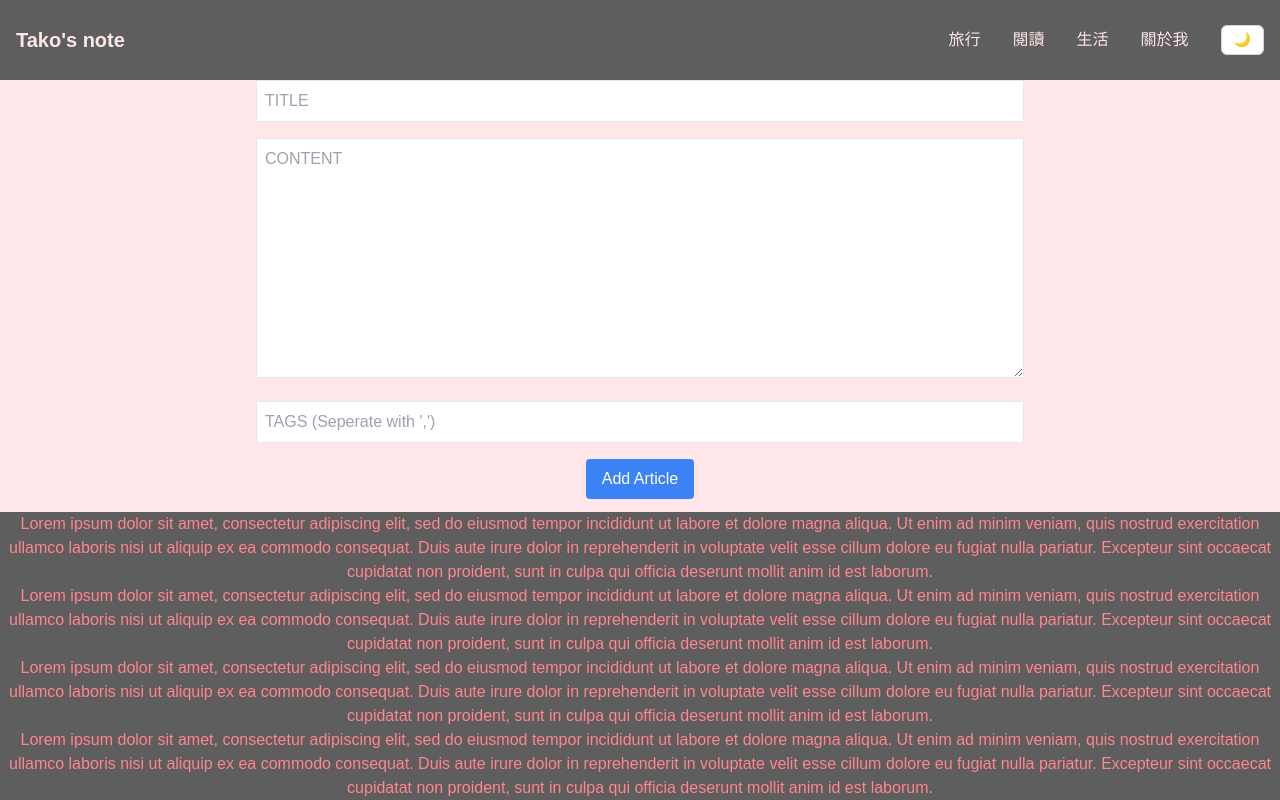
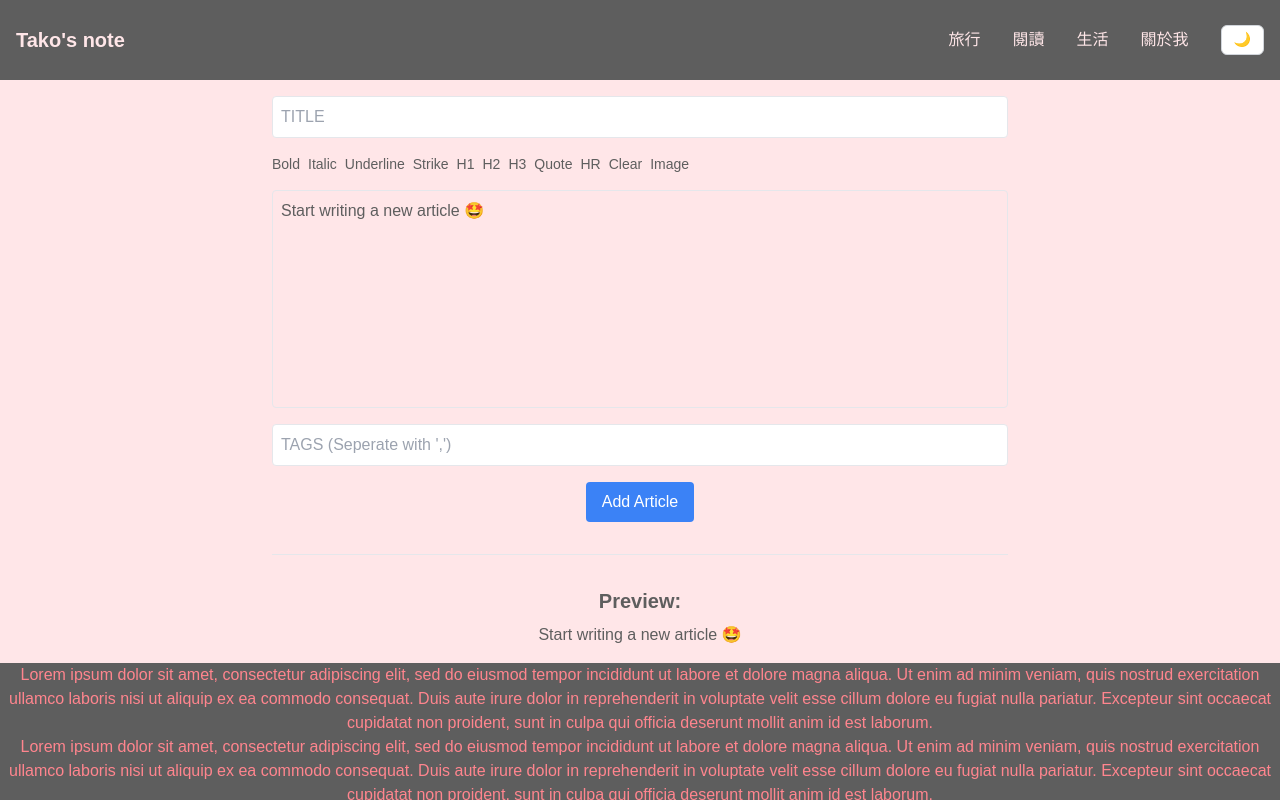
Before and after one commit to Jenny-jw/mern-blog, a React (Vite) app in the folder frontend/vite_blog/: page /new in a window 1280 px wide. Built offline with nearby package versions, Linux system fonts and the light colour scheme; a web font is replaced by a local one.

Commit message:
Edit NewPost page

```diff
--- a/frontend/vite_blog/src/pages/NewPost.jsx
+++ b/frontend/vite_blog/src/pages/NewPost.jsx
@@ -1,43 +1,149 @@
 import { useState } from "react";
 import axios from "axios";
+import { EditorContent, useEditor } from "@tiptap/react";
+import StarterKit from "@tiptap/starter-kit";
+import Image from "@tiptap/extension-image";
+import Underline from "@tiptap/extension-underline";
+import Heading from "@tiptap/extension-heading";
+import Blockquote from "@tiptap/extension-blockquote";
+import HorizontalRule from "@tiptap/extension-horizontal-rule";
 
 const NewPost = () => {
   const [title, setTitle] = useState("");
-  const [content, setContent] = useState("");
   const [tags, setTags] = useState("");
+  const editor = useEditor({
+    extensions: [
+      StarterKit,
+      Image,
+      Underline,
+      Heading,
+      Blockquote,
+      HorizontalRule,
+    ],
+    content: "<p>Start writing a new article 🤩</p>",
+  });
 
   const handleSubmit = async (event) => {
     event.preventDefault();
     await axios.post("http://localhost:3000/api/posts", {
       title,
-      content,
+      content: editor?.getHTML(),
       tags: tags.split(",").map((tag) => tag.trim()),
     });
-    alert("Successfully added an article~");
+    alert("Successfully added an article~ 😉");
+  };
+
+  const addImage = () => {
+    const url = window.prompt("Enter image URL 🖼️");
+    if (url) {
+      editor?.chain().focus().setImage({ src: url }).run();
+    }
   };
 
   return (
-    <form onSubmit={handleSubmit} className="max-w-screen-md mx-auto space-y-4">
+    <div className="max-w-screen-md mx-auto space-y-8 p-4">
+      <form onSubmit={handleSubmit} className="space-y-4">
         <input
           type="text"
           placeholder="TITLE"
           value={title}
           onChange={(e) => setTitle(e.target.value)}
-        className="w-full p-2 border"
+          className="w-full p-2 border rounded"
         />
-      <textarea
-        type="text"
-        placeholder="CONTENT"
-        value={content}
-        onChange={(e) => setContent(e.target.value)}
-        className="w-full p-2 border h-60"
-      />
+        {editor && (
+          <div className="flex flex-wrap gap-2 mb-2 text-sm">
+            <button
+              onClick={() => editor.chain().focus().toggleBold().run()}
+              type="button"
+              className="btn"
+            >
+              Bold
+            </button>
+            <button
+              onClick={() => editor.chain().focus().toggleItalic().run()}
+              type="button"
+              className="btn"
+            >
+              Italic
+            </button>
+            <button
+              onClick={() => editor.chain().focus().toggleUnderline().run()}
+              type="button"
+              className="btn"
+            >
+              Underline
+            </button>
+            <button
+              onClick={() => editor.chain().focus().toggleStrike().run()}
+              type="button"
+              className="btn"
+            >
+              Strike
+            </button>
+            <button
+              onClick={() =>
+                editor.chain().focus().toggleHeading({ level: 1 }).run()
+              }
+              type="button"
+              className="btn"
+            >
+              H1
+            </button>
+            <button
+              onClick={() =>
+                editor.chain().focus().toggleHeading({ level: 2 }).run()
+              }
+              type="button"
+              className="btn"
+            >
+              H2
+            </button>
+            <button
+              onClick={() =>
+                editor.chain().focus().toggleHeading({ level: 3 }).run()
+              }
+              type="button"
+              className="btn"
+            >
+              H3
+            </button>
+            <button
+              onClick={() => editor.chain().focus().toggleBlockquote().run()}
+              type="button"
+              className="btn"
+            >
+              Quote
+            </button>
+            <button
+              onClick={() => editor.chain().focus().setHorizontalRule().run()}
+              type="button"
+              className="btn"
+            >
+              HR
+            </button>
+            <button
+              onClick={() =>
+                editor.chain().focus().unsetAllMarks().clearNodes().run()
+              }
+              type="button"
+              className="btn"
+            >
+              Clear
+            </button>
+            <button onClick={addImage} type="button" className="btn">
+              Image
+            </button>
+          </div>
+        )}
+        <div className="border rounded p-2">
+          <EditorContent editor={editor} className="min-h-[200px] text-left" />
+        </div>
         <input
           type="text"
           placeholder="TAGS (Seperate with ',')"
           value={tags}
           onChange={(e) => setTags(e.target.value)}
-        className="w-full p-2 border"
+          className="w-full p-2 border rounded"
         />
         <button
           type="submit"
@@ -46,6 +152,16 @@ const NewPost = () => {
           Add Article
         </button>
       </form>
+      <hr />
+      {/* PREVIEW SECTION */}
+      <div>
+        <h2 className="text-xl font-bold mb-2">Preview:</h2>
+        <div
+          className="prose prose-sm md:prose-base max-w-none prose-left"
+          dangerouslySetInnerHTML={{ __html: editor?.getHTML() || "" }}
+        />
+      </div>
+    </div>
   );
 };
 
```
Lines whose indentation alone changed are shown as unchanged.
